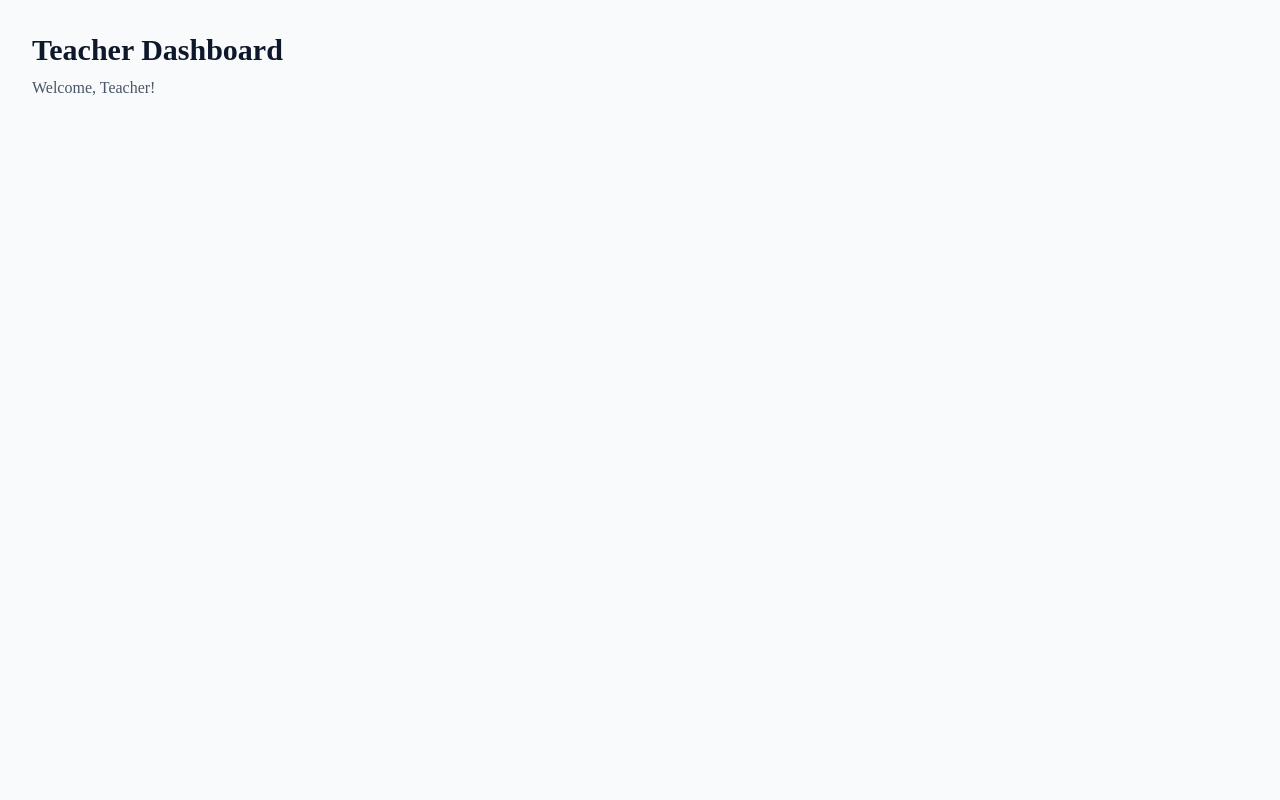
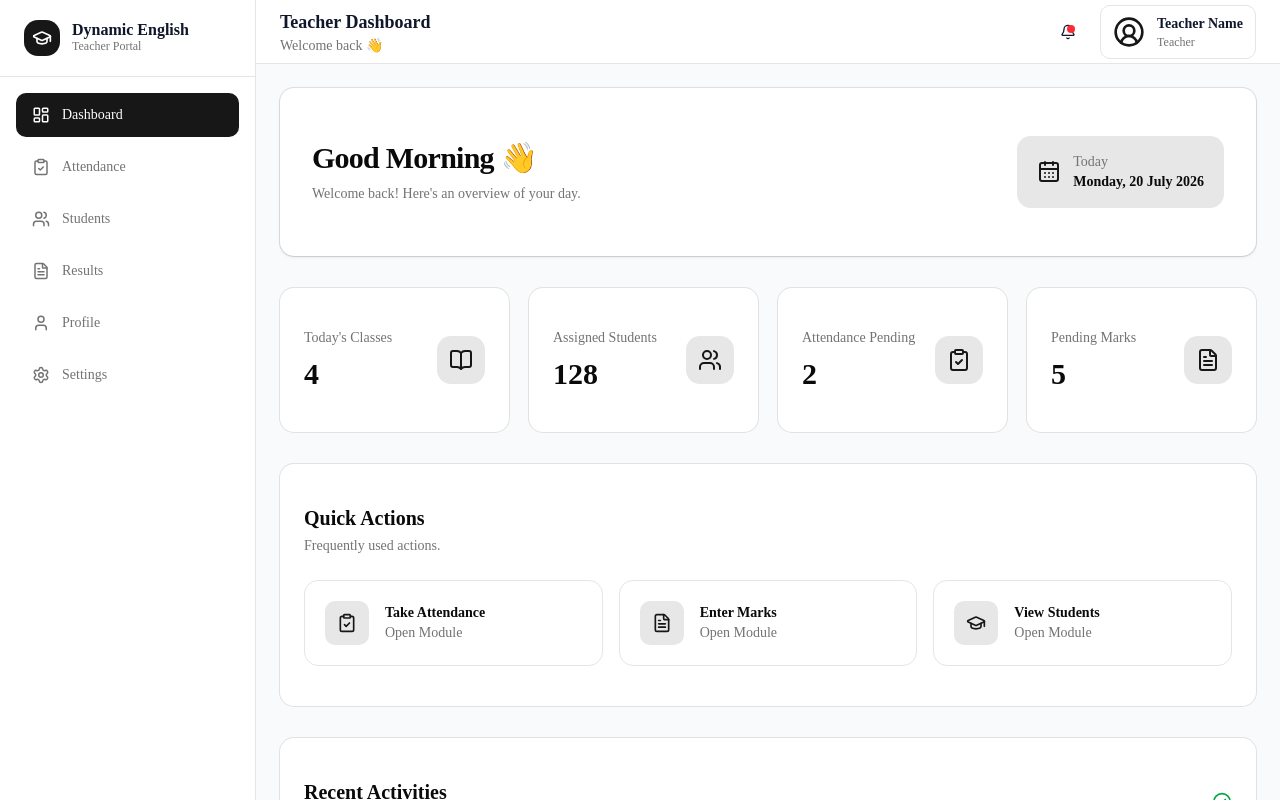
Before and after one commit to vishal290704/edu-portal-system, a Next.js app: page /teacher in a window 1280 px wide. Shown: the top 800 px of the page. Built offline with nearby package versions, Linux system fonts and the light colour scheme.

Commit message:
Teacher dashboard panel created

```diff
--- /dev/null
+++ b/app/(teacher)/teacher/layout.jsx
@@ -0,0 +1,5 @@
+import TeacherLayout from "@/components/teacher/layout/TeacherLayout";
+
+export default function Layout({ children }) {
+  return <TeacherLayout>{children}</TeacherLayout>;
+}
--- a/app/(teacher)/teacher/page.jsx
+++ b/app/(teacher)/teacher/page.jsx
@@ -1,13 +1,219 @@
+import {
+  BookOpen,
+  CalendarDays,
+  CheckCircle2,
+  ClipboardCheck,
+  Clock3,
+  FileText,
+  GraduationCap,
+  Users,
+} from "lucide-react";
+
+import Link from "next/link";
+import { Card, CardContent } from "@/components/ui/card";
+import { Button } from "@/components/ui/button";
+
+const stats = [
+  {
+    title: "Today's Classes",
+    value: "4",
+    icon: BookOpen,
+  },
+  {
+    title: "Assigned Students",
+    value: "128",
+    icon: Users,
+  },
+  {
+    title: "Attendance Pending",
+    value: "2",
+    icon: ClipboardCheck,
+  },
+  {
+    title: "Pending Marks",
+    value: "5",
+    icon: FileText,
+  },
+];
+
+const schedule = [
+  {
+    time: "09:00 AM",
+    class: "Class 5A",
+    subject: "English",
+  },
+  {
+    time: "10:00 AM",
+    class: "Class 6B",
+    subject: "English",
+  },
+  {
+    time: "11:30 AM",
+    class: "Class 7A",
+    subject: "English",
+  },
+  {
+    time: "01:00 PM",
+    class: "Class 8A",
+    subject: "English",
+  },
+];
+
+const quickActions = [
+  {
+    title: "Take Attendance",
+    href: "/teacher/attendance",
+    icon: ClipboardCheck,
+  },
+  {
+    title: "Enter Marks",
+    href: "/teacher/results",
+    icon: FileText,
+  },
+  {
+    title: "View Students",
+    href: "/teacher/students",
+    icon: GraduationCap,
+  },
+];
+
+const activities = [
+  "Attendance submitted for Class 5A",
+  "Marks updated for Unit Test",
+  "Student profile reviewed",
+  "Homework shared with Class 7A",
+];
+
 export default function TeacherDashboard() {
   return (
-    <div className="p-8">
-      <h1 className="text-3xl font-bold">
-        Teacher Dashboard
-      </h1>
+    <div className="space-y-8">
+      {/* Hero Section */}
 
-      <p className="mt-2 text-gray-600">
-        Welcome, Teacher!
-      </p>
+      <Card className="border-0 shadow-sm">
+        <CardContent className="flex flex-col gap-4 p-8 md:flex-row md:items-center md:justify-between">
+          <div>
+            <h1 className="text-3xl font-bold tracking-tight">
+              Good Morning 👋
+            </h1>
+
+            <p className="mt-2 text-muted-foreground">
+              Welcome back! Here's an overview of your day.
+            </p>
+          </div>
+
+          <div className="flex items-center gap-3 rounded-xl bg-primary/10 px-5 py-4">
+            <CalendarDays className="h-6 w-6 text-primary" />
+
+            <div>
+              <p className="text-sm text-muted-foreground">Today</p>
+
+              <p className="font-semibold">Monday, 20 July 2026</p>
+            </div>
+          </div>
+        </CardContent>
+      </Card>
+
+      {/* Statistics */}
+
+      <section className="grid gap-5 sm:grid-cols-2 xl:grid-cols-4">
+        {stats.map((item) => {
+          const Icon = item.icon;
+
+          return (
+            <Card
+              key={item.title}
+              className="transition-all hover:-translate-y-1 hover:shadow-md"
+            >
+              <CardContent className="flex items-center justify-between p-6">
+                <div>
+                  <p className="text-sm text-muted-foreground">{item.title}</p>
+
+                  <h2 className="mt-2 text-3xl font-bold">{item.value}</h2>
+                </div>
+
+                <div className="rounded-xl bg-primary/10 p-3">
+                  <Icon className="h-6 w-6 text-primary" />
+                </div>
+              </CardContent>
+            </Card>
+          );
+        })}
+      </section>
+
+{/* Quick Actions */}
+
+<Card>
+  <CardContent className="p-6">
+    <h2 className="mb-1 text-xl font-semibold">
+      Quick Actions
+    </h2>
+
+    <p className="mb-6 text-sm text-muted-foreground">
+      Frequently used actions.
+    </p>
+
+    <div className="grid gap-4 md:grid-cols-3">
+      {quickActions.map((action) => {
+        const Icon = action.icon;
+
+        return (
+          <Link
+            key={action.title}
+            href={action.href}
+            className="flex items-center gap-4 rounded-xl border p-5 transition hover:bg-muted"
+          >
+            <div className="rounded-lg bg-primary/10 p-3">
+              <Icon className="h-5 w-5 text-primary" />
+            </div>
+
+            <div>
+              <h3 className="font-semibold">
+                {action.title}
+              </h3>
+
+              <p className="text-sm text-muted-foreground">
+                Open Module
+              </p>
+            </div>
+          </Link>
+        );
+      })}
+    </div>
+  </CardContent>
+</Card>
+
+      {/* Recent Activities */}
+
+      <Card>
+        <CardContent className="p-6">
+          <div className="mb-6 flex items-center justify-between">
+            <div>
+              <h2 className="text-xl font-semibold">Recent Activities</h2>
+
+              <p className="text-sm text-muted-foreground">
+                Your latest actions in the portal.
+              </p>
+            </div>
+
+            <CheckCircle2 className="h-5 w-5 text-green-600" />
+          </div>
+
+          <div className="space-y-4">
+            {activities.map((activity, index) => (
+              <div
+                key={index}
+                className="flex items-center gap-4 rounded-xl border p-4"
+              >
+                <div className="rounded-full bg-green-100 p-2">
+                  <CheckCircle2 className="h-4 w-4 text-green-600" />
+                </div>
+
+                <p className="text-sm font-medium">{activity}</p>
+              </div>
+            ))}
+          </div>
+        </CardContent>
+      </Card>
     </div>
   );
 }
--- /dev/null
+++ b/components/teacher/layout/TeacherHeader.jsx
@@ -0,0 +1,61 @@
+"use client";
+
+import { Bell, Menu, UserCircle2 } from "lucide-react";
+import { Button } from "@/components/ui/button";
+
+export default function TeacherHeader() {
+  return (
+    <header className="sticky top-0 z-30 flex h-16 items-center justify-between border-b bg-white px-6">
+      {/* Left */}
+      <div className="flex items-center gap-3">
+        {/* Mobile Sidebar Button (Future) */}
+        <Button
+          variant="ghost"
+          size="icon"
+          className="md:hidden"
+        >
+          <Menu className="h-5 w-5" />
+        </Button>
+
+        <div>
+          <h1 className="text-lg font-semibold">
+            Teacher Dashboard
+          </h1>
+
+          <p className="text-sm text-muted-foreground">
+            Welcome back 👋
+          </p>
+        </div>
+      </div>
+
+      {/* Right */}
+      <div className="flex items-center gap-4">
+        {/* Notification */}
+        <Button
+          variant="ghost"
+          size="icon"
+          className="relative"
+        >
+          <Bell className="h-5 w-5" />
+
+          <span className="absolute right-2 top-2 h-2 w-2 rounded-full bg-red-500" />
+        </Button>
+
+        {/* Profile */}
+        <div className="flex items-center gap-3 rounded-lg border px-3 py-2">
+          <UserCircle2 className="h-8 w-8 text-primary" />
+
+          <div className="hidden sm:block">
+            <p className="text-sm font-semibold">
+              Teacher Name
+            </p>
+
+            <p className="text-xs text-muted-foreground">
+              Teacher
+            </p>
+          </div>
+        </div>
+      </div>
+    </header>
+  );
+}
--- /dev/null
+++ b/components/teacher/layout/TeacherLayout.jsx
@@ -0,0 +1,18 @@
+import TeacherSidebar from "./TeacherSidebar";
+import TeacherHeader from "./TeacherHeader";
+
+export default function TeacherLayout({ children }) {
+  return (
+    <div className="flex min-h-screen bg-slate-50">
+      <TeacherSidebar />
+
+      <div className="flex flex-1 flex-col overflow-hidden">
+        <TeacherHeader />
+
+        <main className="flex-1 overflow-y-auto p-6">
+          {children}
+        </main>
+      </div>
+    </div>
+  );
+}
--- /dev/null
+++ b/components/teacher/layout/TeacherSidebar.jsx
@@ -0,0 +1,106 @@
+"use client";
+
+import Link from "next/link";
+import { usePathname } from "next/navigation";
+import {
+  LayoutDashboard,
+  ClipboardCheck,
+  Users,
+  FileText,
+  User,
+  Settings,
+  LogOut,
+  GraduationCap,
+} from "lucide-react";
+
+const menuItems = [
+  {
+    title: "Dashboard",
+    href: "/teacher",
+    icon: LayoutDashboard,
+  },
+  {
+    title: "Attendance",
+    href: "/teacher/attendance",
+    icon: ClipboardCheck,
+  },
+  {
+    title: "Students",
+    href: "/teacher/students",
+    icon: Users,
+  },
+  {
+    title: "Results",
+    href: "/teacher/results",
+    icon: FileText,
+  },
+  {
+    title: "Profile",
+    href: "/teacher/profile",
+    icon: User,
+  },
+  {
+    title: "Settings",
+    href: "/teacher/settings",
+    icon: Settings,
+  },
+];
+
+export default function TeacherSidebar() {
+  const pathname = usePathname();
+
+  return (
+    <aside className="hidden md:flex w-64 flex-col border-r bg-white">
+      {/* Logo */}
+      <div className="flex items-center gap-3 border-b px-6 py-5">
+        <div className="rounded-xl bg-primary p-2 text-white">
+          <GraduationCap className="h-5 w-5" />
+        </div>
+
+        <div>
+          <h2 className="font-semibold leading-none">
+            Dynamic English
+          </h2>
+
+          <p className="text-xs text-muted-foreground">
+            Teacher Portal
+          </p>
+        </div>
+      </div>
+
+      {/* Menu */}
+      <nav className="flex-1 space-y-2 p-4">
+        {menuItems.map((item) => {
+          const Icon = item.icon;
+
+          const active =
+            pathname === item.href ||
+            pathname.startsWith(item.href + "/");
+
+          return (
+            <Link
+              key={item.href}
+              href={item.href}
+              className={`flex items-center gap-3 rounded-lg px-4 py-3 text-sm font-medium transition-all ${
+                active
+                  ? "bg-primary text-white"
+                  : "text-muted-foreground hover:bg-muted hover:text-foreground"
+              }`}
+            >
+              <Icon size={18} />
+              {item.title}
+            </Link>
+          );
+        })}
+      </nav>
+
+      {/* Logout */}
+      <div className="border-t p-4">
+        <button className="flex w-full items-center gap-3 rounded-lg px-4 py-3 text-sm font-medium text-red-600 transition hover:bg-red-50">
+          <LogOut size={18} />
+          Logout
+        </button>
+      </div>
+    </aside>
+  );
+}
```
